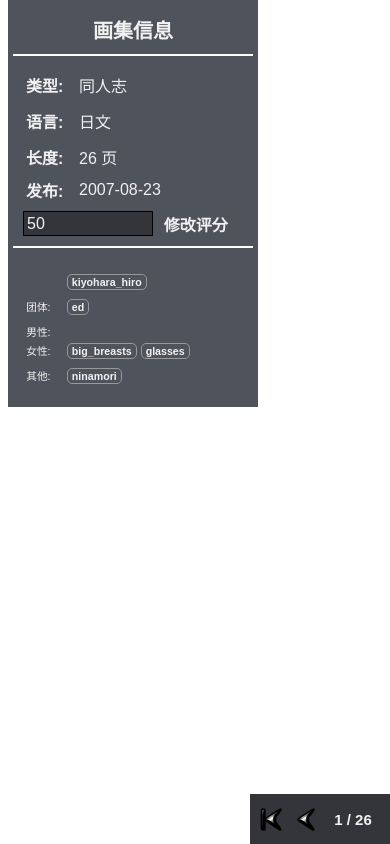
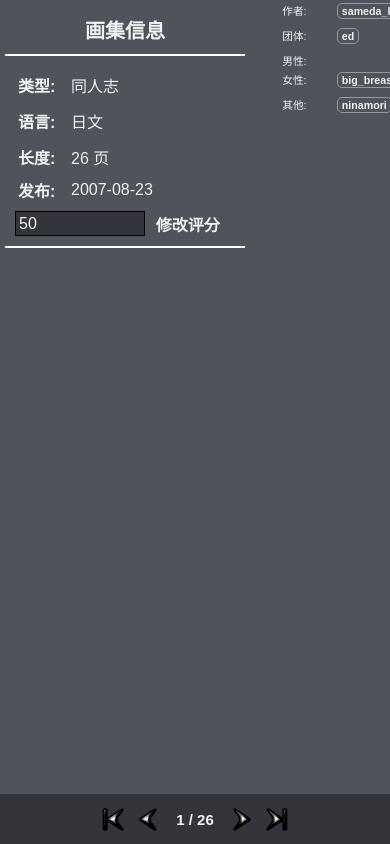
Before and after one commit to MartinOrz/exhentaiWeb, a Django app: page /gallery/3877/ in a window 390 px wide. Run offline with Django 3.2, Linux system fonts and the light colour scheme; data comes from the database, SQL or seed files in the repository.

Commit message:
样式修改

```diff
--- a/exhentai_web/web/static/css/style.css
+++ b/exhentai_web/web/static/css/style.css
@@ -11,7 +11,7 @@
 }
 
 body {
-    margin: 0px
+    margin: 0px;
     background: #4f535b;
     color: #f1f1f1;
     font-size: 8pt;
@@ -57,17 +57,17 @@ div#info1 {
     padding: 15px 5px 15px 5px;
     z-index: 1000;
     position: fixed;
-    background: #4f535b
+    background: #4f535b;
 }
 
 div#info1 span {
     font-weight: bold;
-    font-size: 15pt
+    font-size: 15pt;
 }
 
 div#info1 table {
     width: 90%;
-    margin-left: 10px
+    margin-left: 10px;
 }
 
 td.tdl {
@@ -137,7 +137,7 @@ input#ib:disabled {
 
 div#info2 {
     width: 100%;
-    margin-top: 250px;
+    margin-top: 255px;
     padding: 0 5px 15px 5px;
     background: #4f535b;
 }
@@ -160,15 +160,95 @@ div.tag {
     border-radius: 5px;
     font-weight: bold;
 }
-td.tagtdl {width:40px;font-size:8pt;vertical-align:top}
-td.tagtdr {width:160px;font-size:8pt}
 
-div#image {margin-left:250px;overflow:auto;min-width:720px;height:100%;background:#34353b;padding:15px 50px 15px 50px;z-index:1000}
-div#header {width:100%;z-index:1000}
-div#header h1 {font-size:20pt;font-weight:bold;-webkit-margin-before:0px;-webkit-margin-after:0px;-webkit-margin-start:0px;-webkit-margin-end: 0px;}
-div#comic_img {width:100%;margin-top:15px}
-div#comic_img img {width:100%}
+td.tagtdl {
+    width: 40px;
+    vertical-align: top;
+    font-size: 8pt;
+}
 
-div#footer {height:50px;background:#34353b;position:fixed;bottom:0;left:250px;right:0;z-index:1000}
-div#footer img {display:inline;height:30px;width:30px;margin-top:10px}
-div#footer div {display:inline;height:30px;font-weight:bold;font-size:15px;position:relative;top:-9px;margin-left:10px;margin-right:10px}
+td.tagtdr {
+    width: 160px;
+    font-size: 8pt;
+}
+
+div#image {
+    min-width: 720px;
+    height: 100%;
+    margin-left: 250px;
+    padding: 15px 50px 15px 50px;
+    overflow: auto;
+    background: #34353b;
+}
+
+div#header {
+    width: 100%;
+}
+
+div#header h1 {
+    font-size: 20pt;
+    font-weight: bold;
+    -webkit-margin-before: 0px;
+    -webkit-margin-after: 0px;
+    -webkit-margin-start: 0px;
+    -webkit-margin-end: 0px;
+}
+
+div#comic_img {
+    width: 100%;
+    margin-top: 15px;
+ }
+
+div#comic_img img {
+    width: 100%;
+}
+
+div#footer {
+    height: 50px;
+    position: fixed;
+    left: 250px;
+    right: 0;
+    bottom: 0;
+    background: #34353b;
+}
+
+div#footer img {
+    width: 30px;
+    height: 30px;
+    margin-top: 10px;
+    display: inline;
+}
+
+div#footer div {
+    height: 30px;
+    margin-left: 10px;
+    margin-right: 10px;
+    position: relative;
+    top: -9px;
+    display: inline;
+    font-weight: bold;
+    font-size: 15px;
+}
+
+@media screen and (min-width:1000px) {
+    div#info {
+        float:left;
+    }
+}
+
+@media screen and (max-width:999px) {
+    div#info {
+        width:100%;
+        float:none;
+    }
+    div#info1 {
+        position:static;
+        float:left;
+    }
+    div#info2 {
+        margin:0 0 0 250px;
+    }
+    div#footer {
+        left:0
+    }
+}
--- a/exhentai_web/web/templates/gallery.html
+++ b/exhentai_web/web/templates/gallery.html
@@ -23,32 +23,32 @@
             if (now < length) {
                 now += 1
                 $("span#now").html(now)
-                $(this).attr("src", "http://localhost:8080/gallery/" + gid + "/" + now);
+                $(this).attr("src", "http://{{ host }}:8080/gallery/" + gid + "/" + now);
             }
         });
         $("img#f").bind("click", function(){
             now = 1
             $("span#now").html(now)
-            $("img#i").attr("src", "http://localhost:8080/gallery/" + gid + "/" + now);
+            $("img#i").attr("src", "http://{{ host }}:8080/gallery/" + gid + "/" + now);
         });
         $("img#p").bind("click", function(){
             if (now > 1) {
                 now -= 1
                 $("span#now").html(now)
-                $("img#i").attr("src", "http://localhost:8080/gallery/" + gid + "/" + now);
+                $("img#i").attr("src", "http://{{ host }}:8080/gallery/" + gid + "/" + now);
             }
         });
         $("img#n").bind("click", function(){
             if (now < length) {
                 now += 1
                 $("span#now").html(now)
-                $("img#i").attr("src", "http://localhost:8080/gallery/" + gid + "/" + now);
+                $("img#i").attr("src", "http://{{ host }}:8080/gallery/" + gid + "/" + now);
             }
         });
         $("img#l").bind("click", function(){
             now = length
             $("span#now").html(now)
-            $("img#i").attr("src", "http://localhost:8080/gallery/" + gid + "/" + now);
+            $("img#i").attr("src", "http://{{ host }}:8080/gallery/" + gid + "/" + now);
         });
         $("button#delete").click(function(){
             $.ajax({
@@ -147,7 +147,7 @@
             <h1>{{ name_j }}</h1>
         </div>
         <div id="comic_img">
-            <image id="i" src="{{ first_page_url }}"/>
+            <image id="i" src="http://{{ host }}:8080/gallery/{{ id }}/{{ first_page }}"/>
         </div>
         <div id="footer">
             <img id="f" src="../../static/resources/first_page.png" />
--- a/exhentai_web/web/views.py
+++ b/exhentai_web/web/views.py
@@ -22,6 +22,7 @@ import os
 import pickle
 import zipfile
 import threading
+import socket
 
 
 # 一些常量的定义 =========================================================================================================
@@ -29,6 +30,7 @@ IMPORT_DICT = r'g:\import'
 DST_DICT = r'g:\comic'
 MAX_INSERT = 100
 STATICFILES_DIRS =settings.STATICFILES_DIRS[0]
+IP = socket.gethostbyname(socket.gethostname())
 
 
 # 一些基本方法的定义 ======================================================================================================
@@ -95,7 +97,7 @@ def get_gallery_info(request, gall):
         result['posted'] = gallery.posted.strftime("%Y-%m-%d")
 
         result['first_page'] = 1
-        result['first_page_url'] = 'http://localhost:8080/gallery/' + str(gallery.id) + '/1'
+        result['host'] = IP
 
         # Group信息
         g_relations = ExGalleryGroupRelation.objects.filter(gallery_id=gid)
```
